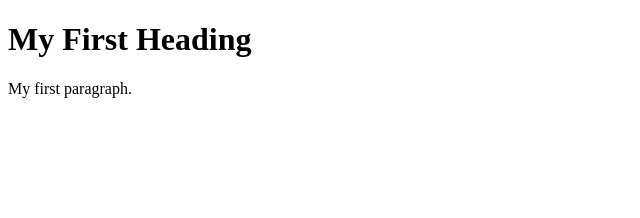
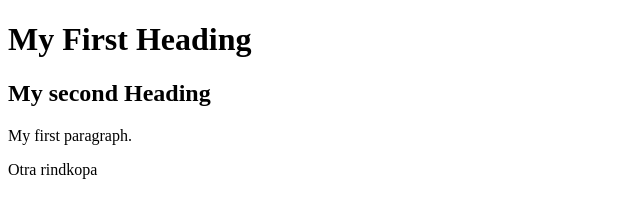
Before and after one commit to titijs/my-first-webpage, a plain HTML site: page index.html in a window 1280 px wide. Shown: the whole page, without its empty margins (0-640 px from the left). Drawn offline with Linux system fonts and the light colour scheme.

Commit message:
My first changes to HTML code

```diff
--- a/index.html
+++ b/index.html
@@ -3,7 +3,10 @@
 <body>
 
 <h1>My First Heading</h1>
+  <h2>My second Heading</h2>
+
 <p>My first paragraph.</p>
+  <p>Otra rindkopa</p>
 
 </body>
 </html>
```
